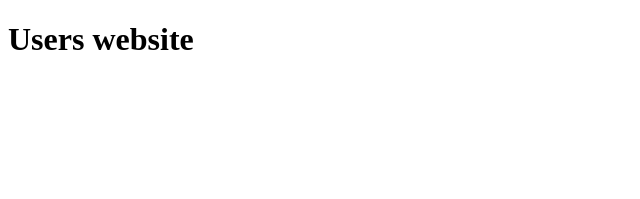
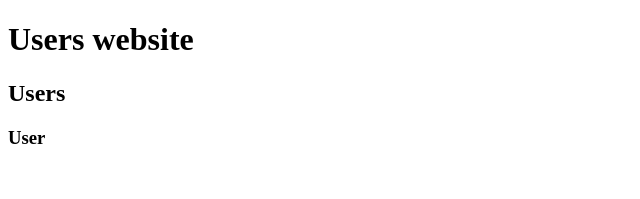
Before and after one commit to NetanelSegal/projects-team-18-19, a React (Vite) app: page / in a window 1280 px wide. Shown: the top 199 px of the page, without its empty margins (0-640 px from the left). Built offline with nearby package versions, Linux system fonts and the light colour scheme.

Commit message:
created base components

```diff
--- a/src/App.jsx
+++ b/src/App.jsx
@@ -1,9 +1,11 @@
 import './App.css';
+import Users from './components/Users';
 
 function App() {
   return (
     <div>
       <h1>Users website</h1>
+      <Users />
     </div>
   );
 }
--- /dev/null
+++ b/src/components/User.jsx
@@ -0,0 +1,7 @@
+export default function User() {
+  return (
+    <div>
+      <h3>User</h3>
+    </div>
+  );
+}
--- a/src/components/Users.jsx
+++ b/src/components/Users.jsx
@@ -0,0 +1,10 @@
+import User from './User';
+
+export default function Users() {
+  return (
+    <div>
+      <h2>Users</h2>
+      <User />
+    </div>
+  );
+}
```
